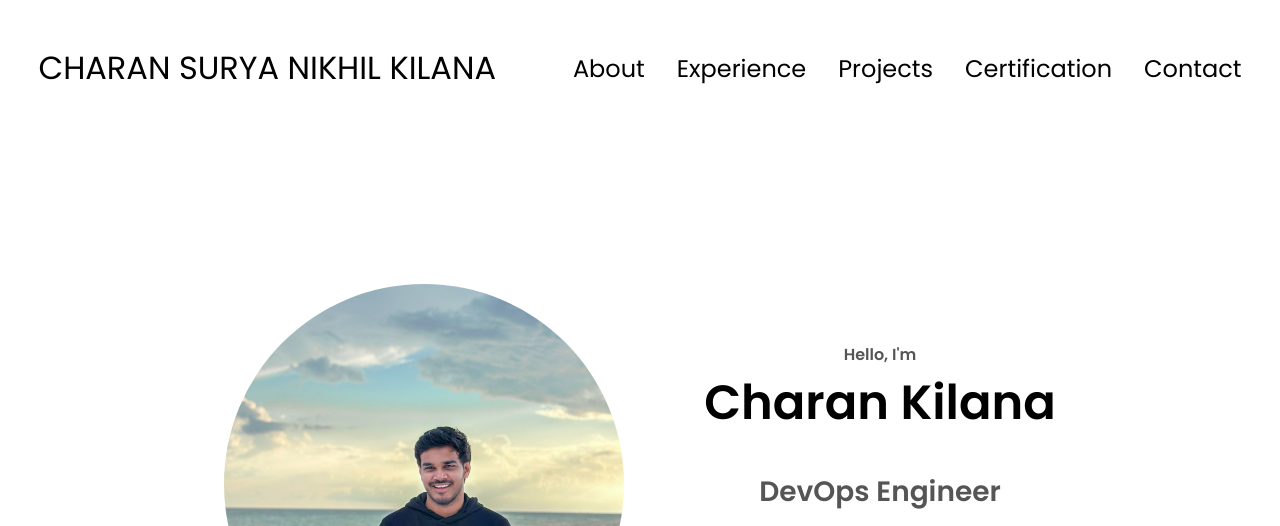
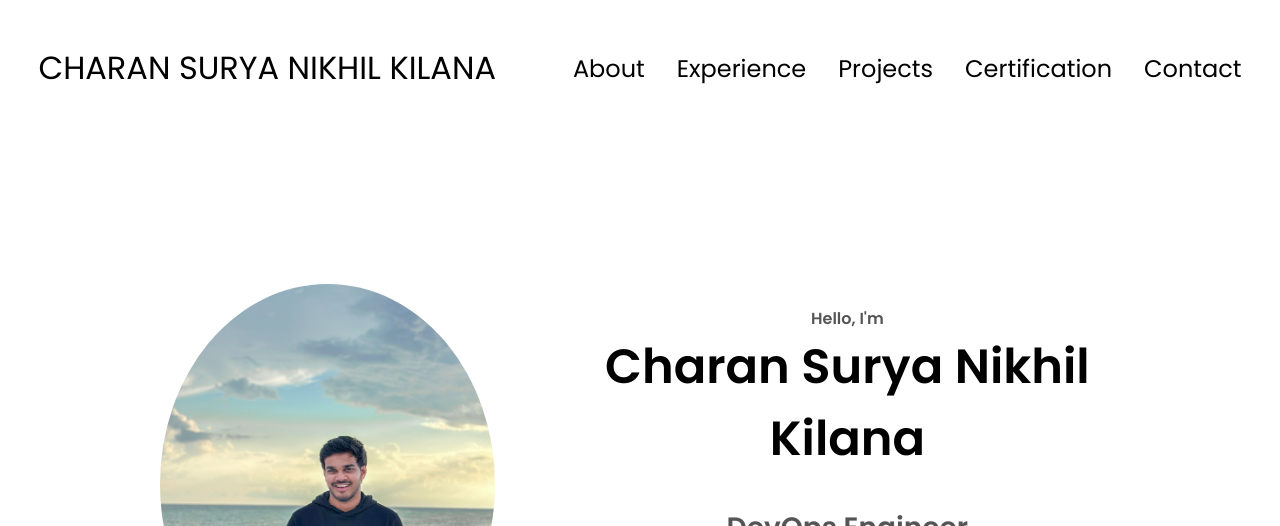
Before and after one commit to charan-kilana/portfolio, a plain HTML site: page index.html in a window 1280 px wide. Shown: the top 526 px of the page. Drawn offline with Linux system fonts and the light colour scheme.

Commit message:
Update name from 'Charan Kilana' to 'Charan Surya Nikhil Kilana'

```diff
--- a/index.html
+++ b/index.html
@@ -44,7 +44,7 @@
         </div>
         <div class="section__text">
             <p class="section__text_p1">Hello, I'm </p>
-            <h1 class="title">Charan Kilana</h1>
+            <h1 class="title">Charan Surya Nikhil Kilana</h1>
             <p class="section__text__p2">DevOps Engineer</p>
             <div class="btn-container">
                 <button class="btn btn-color-2"
```
